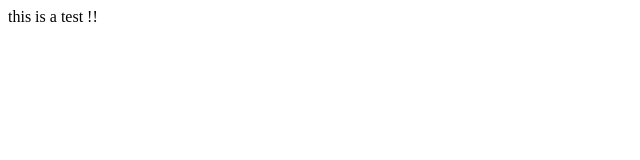
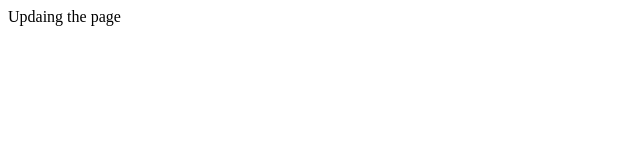
Before and after one commit to cptapp/test, a plain HTML site: page index.html in a window 1280 px wide. Shown: the full height of the page, 0-640 px from the left. Drawn offline with Linux system fonts and the light colour scheme.

Commit message:
second commit

```diff
--- a/index.html
+++ b/index.html
@@ -7,6 +7,6 @@
     <title>Document</title>
   </head>
   <body>
-    this is a test !!
+    Updaing the page
   </body>
 </html>
```
